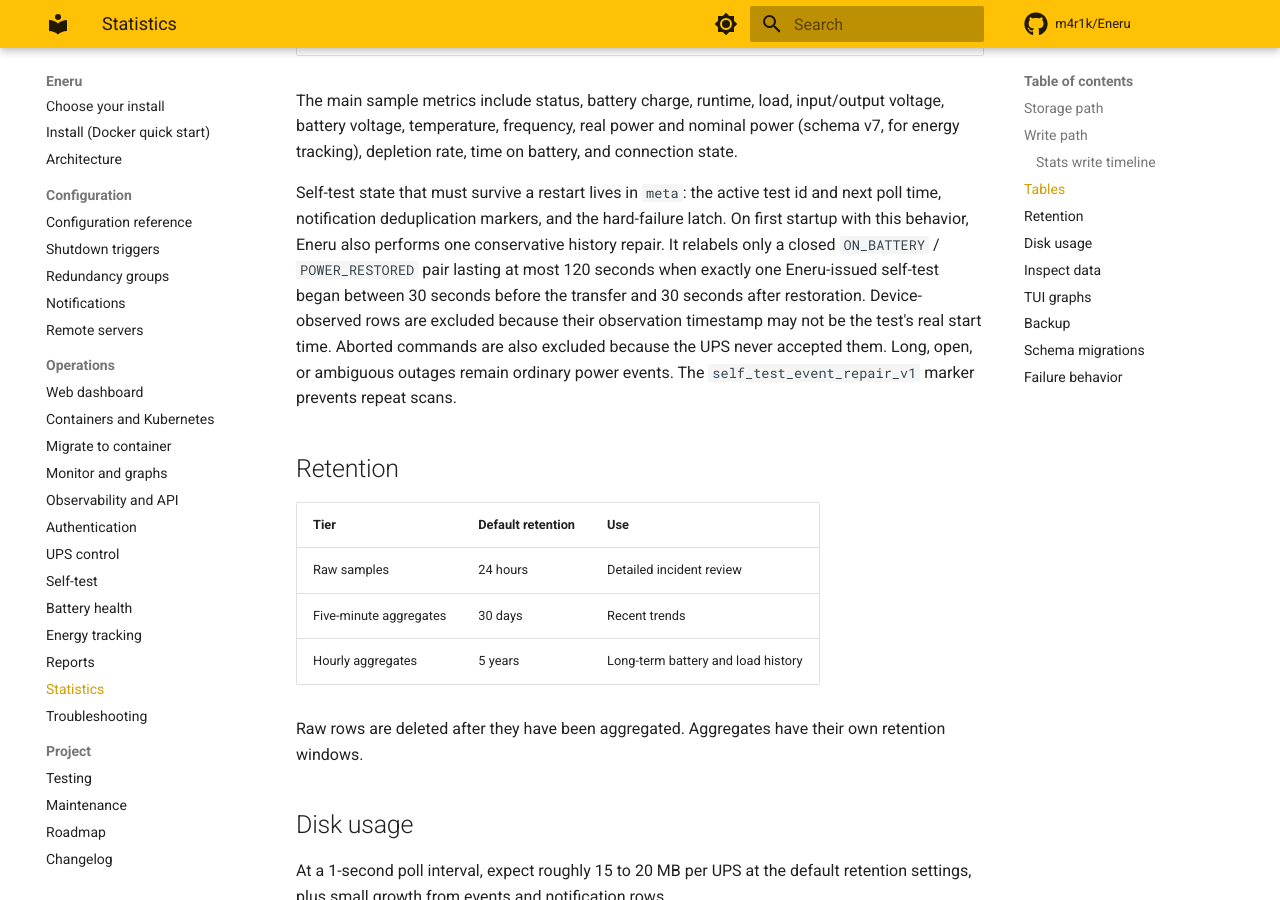
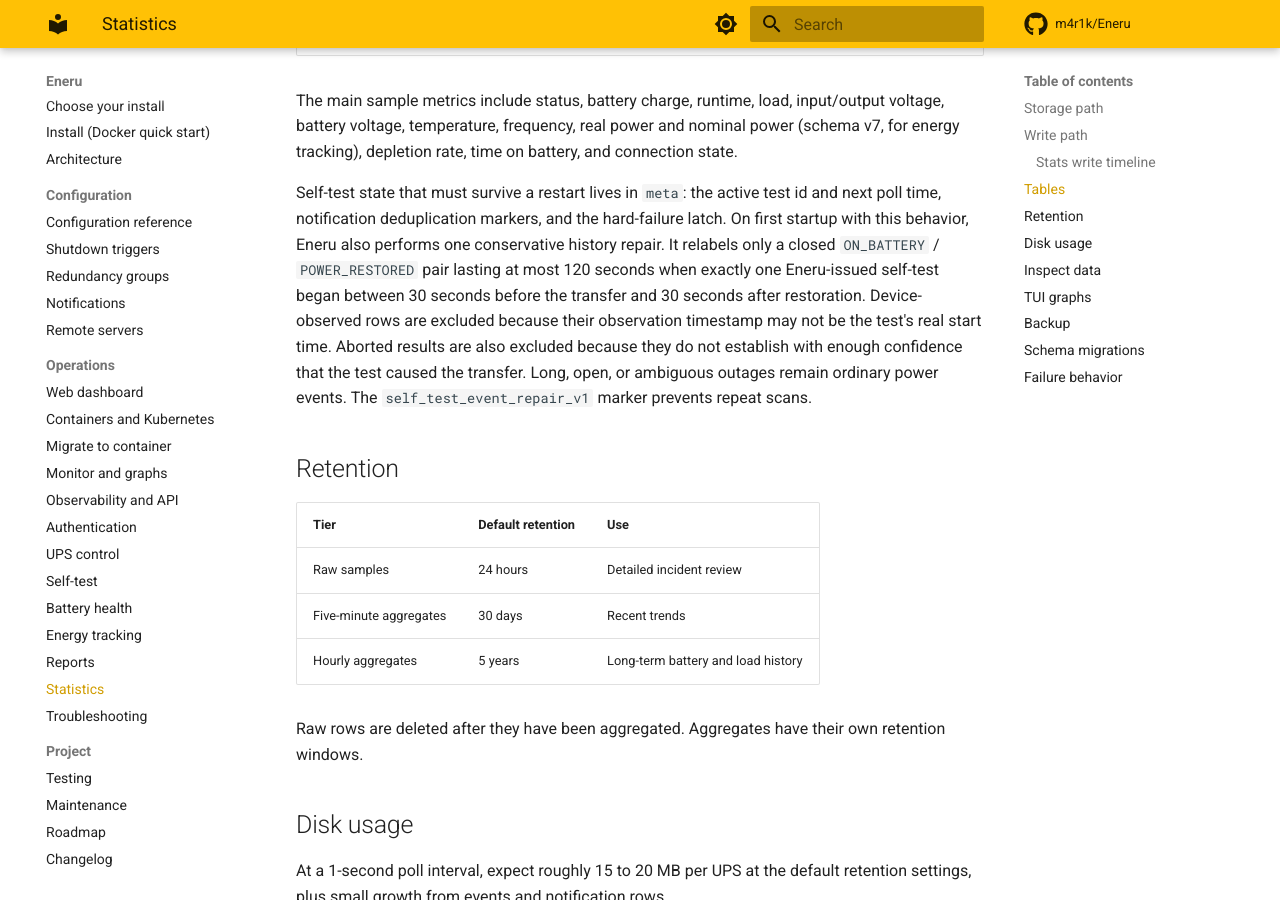
Before and after one commit to m4r1k/Eneru, an MkDocs documentation site: the page built from docs/statistics.md, in a window 1280 px wide and 900 px high, scrolled down 2169 px. Built offline with MkDocs 1.6.1 and Material for MkDocs 9.7.7, drawn with Linux system fonts in a browser that asks for light colours; comment, search, counter and statistics services are not loaded.

Commit message:
fix: complete self-test review follow-ups
Like resetting both alarms when a new outage starts, rearm the shutdown and monitoring-only T5 latches after a successfully observed neutral status while preserving them across failed polls.

Cover UNKNOWN-to-OB behavior in unit and E2E checks, and align the aborted-result and local Docker authorization documentation.

Co-authored-by: Codex <noreply@openai.com>

```diff
--- a/docs/statistics.md
+++ b/docs/statistics.md
@@ -74,9 +74,10 @@ history repair. It relabels only a closed `ON_BATTERY` / `POWER_RESTORED` pair
 lasting at most 120 seconds when exactly one Eneru-issued self-test began
 between 30 seconds before the transfer and 30 seconds after restoration.
 Device-observed rows are excluded because their observation timestamp may not
-be the test's real start time. Aborted commands are also excluded because the
-UPS never accepted them. Long, open, or ambiguous outages remain ordinary power
-events. The `self_test_event_repair_v1` marker prevents repeat scans.
+be the test's real start time. Aborted results are also excluded because they do
+not establish with enough confidence that the test caused the transfer. Long,
+open, or ambiguous outages remain ordinary power events. The
+`self_test_event_repair_v1` marker prevents repeat scans.
 
 ## Retention
 
```
Also changed, not shown: docs/self-test.md (+3 -3 lines), docs/testing.md (+4 -4 lines), 6 other files.
